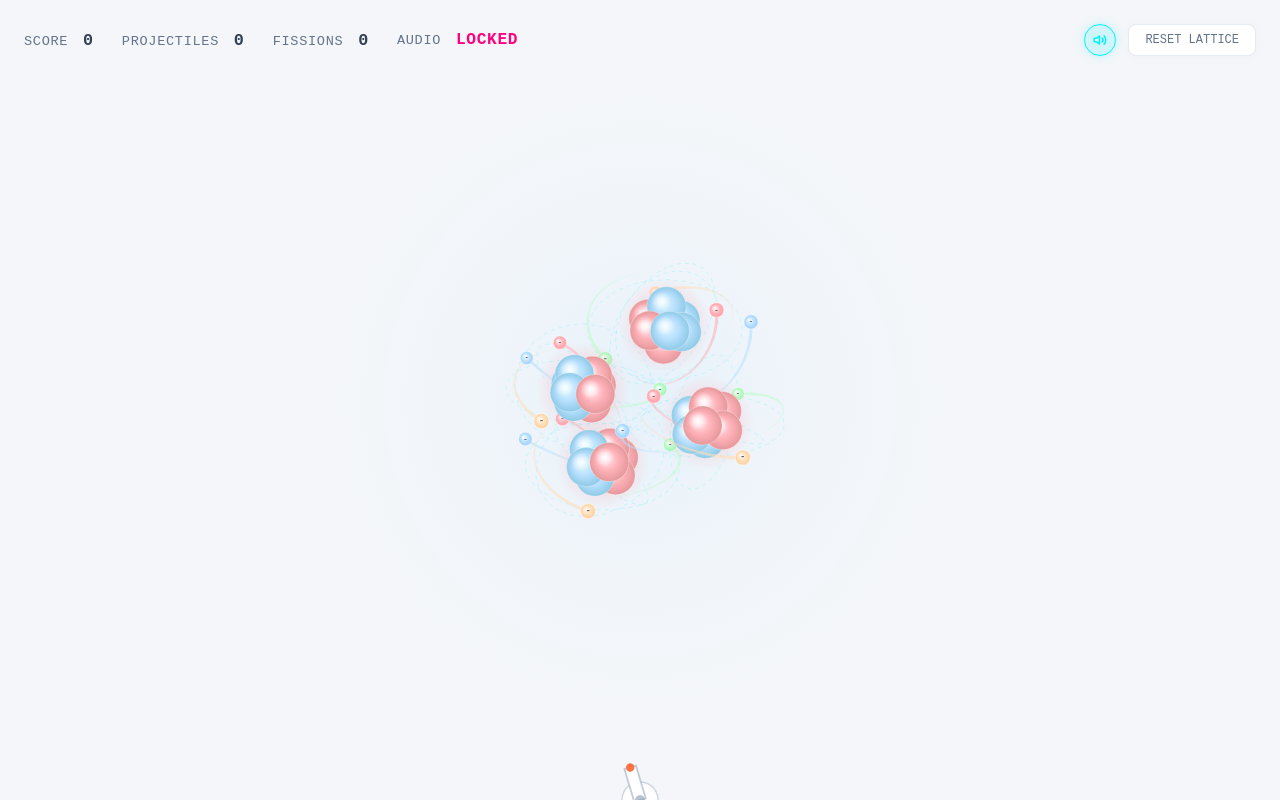
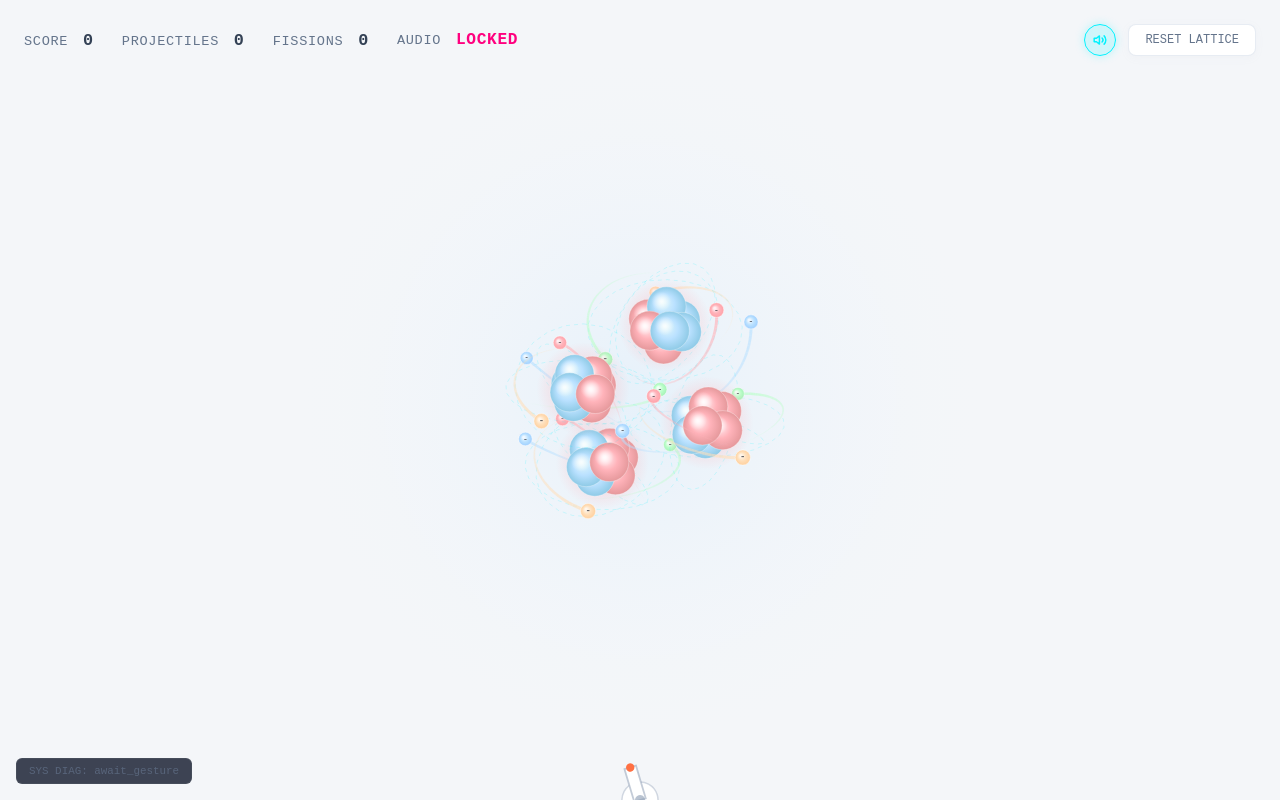
Before and after one commit to amranveer/games, a Next.js app: page /game in a window 1280 px wide. Built offline with nearby package versions, Linux system fonts and the light colour scheme.

Commit message:
feat: add bottom-left diagnostics telemetry logger console

```diff
--- a/src/components/GameCanvas.jsx
+++ b/src/components/GameCanvas.jsx
@@ -25,35 +25,52 @@ export default function GameCanvas() {
 
   // Set up iOS Safari Web Audio unlocker and hidden Switch haptics
   const [audioStatus, setAudioStatus] = useState("LOCKED");
+  const [audioDiagnostic, setAudioDiagnostic] = useState("await_gesture");
 
   // Audio unlock — fires on first valid iOS gesture (touchend or click).
   // Correct order: audioSession → silent HTML5 audio → init() → resume → warmup buffer.
   // Must be 100% synchronous — any await breaks the iOS user gesture chain.
   const unlockAudio = useCallback(() => {
+    let log = "start ";
+    try {
       // Step 1: Elevate audio session BEFORE creating the AudioContext.
-    // This makes iOS route audio through the Playback category (ignores silent switch).
-    // Available on iOS Safari 16.4+.
       if (typeof navigator !== "undefined" && navigator.audioSession) {
-      try { navigator.audioSession.type = "playback"; } catch (e) {}
+        try {
+          navigator.audioSession.type = "playback";
+          log += "session_playback ";
+        } catch (e) {
+          log += `session_err:${e.message || e} `;
+        }
+      } else {
+        log += "no_session_api ";
       }
 
       // Step 2: Play a looping silent HTML5 <audio> tag.
-    // On iOS ≤16.3 (no audioSession API), this "kick" elevates the audio session category
-    // to Playback for all subsequent Web Audio API output.
       const silenceAudio = document.getElementById("silence-audio");
       if (silenceAudio) {
-      silenceAudio.play().catch(e => console.warn("Silent audio play failed:", e));
+        log += "found_silence_tag ";
+        silenceAudio.play()
+          .then(() => { log += "play_ok "; })
+          .catch(e => { log += `play_err:${e.message || e} `; });
+      } else {
+        log += "no_silence_tag ";
       }
 
       // Step 3: Create the AudioContext — now inside a valid touchend/click call stack.
-    // This is the ONLY place init() is called. Never from touchstart or RAF loops.
+      log += "calling_init ";
       audioInstance.init();
 
+      if (audioInstance.ctx) {
+        log += `ctx_ok(state:${audioInstance.ctx.state}) `;
+      } else {
+        log += `ctx_null(err:${audioInstance.initError || "none"}) `;
+      }
+
       // Step 4: Resume the context if suspended or interrupted.
+      log += "calling_resume ";
       audioInstance.resumeCtx();
 
       // Step 5: Play a 1-sample silent buffer to prime the hardware audio graph.
-    // This "warms up" the pipeline so real sounds play immediately without a gap.
       if (audioInstance.ctx) {
         try {
           const warmupBuffer = audioInstance.ctx.createBuffer(1, 1, 22050);
@@ -61,10 +78,16 @@ export default function GameCanvas() {
           warmupSource.buffer = warmupBuffer;
           warmupSource.connect(audioInstance.ctx.destination);
           warmupSource.start(0);
+          log += "warmup_started ";
         } catch (e) {
-        console.warn("Warmup buffer failed:", e);
+          log += `warmup_err:${e.message || e} `;
         }
       }
+    } catch (err) {
+      log += `global_err:${err.message || err} `;
+    }
+
+    setAudioDiagnostic(log);
 
     // Step 6: Remove listeners — only one unlock needed per session.
     window.removeEventListener("click", unlockAudio);
@@ -486,6 +509,27 @@ export default function GameCanvas() {
         htmlFor="haptic-switch"
         style={{ display: "none" }}
       />
+      {/* Telemetry Debug Log Console */}
+      <div
+        style={{
+          position: "absolute",
+          bottom: "16px",
+          left: "16px",
+          pointerEvents: "none",
+          zIndex: 10,
+          fontFamily: "monospace",
+          fontSize: "0.68rem",
+          color: "rgba(100, 116, 139, 0.7)",
+          backgroundColor: "rgba(15, 23, 42, 0.8)",
+          padding: "6px 12px",
+          borderRadius: "6px",
+          border: "1px solid rgba(255, 255, 255, 0.05)",
+          maxWidth: "320px",
+          wordBreak: "break-all"
+        }}
+      >
+        SYS DIAG: {audioDiagnostic}
+      </div>
       {/* Silent HTML5 audio tag to force audio session output category (bypasses phone silent ring switch) */}
       <audio
         id="silence-audio"
```
Lines whose indentation alone changed are shown as unchanged.
